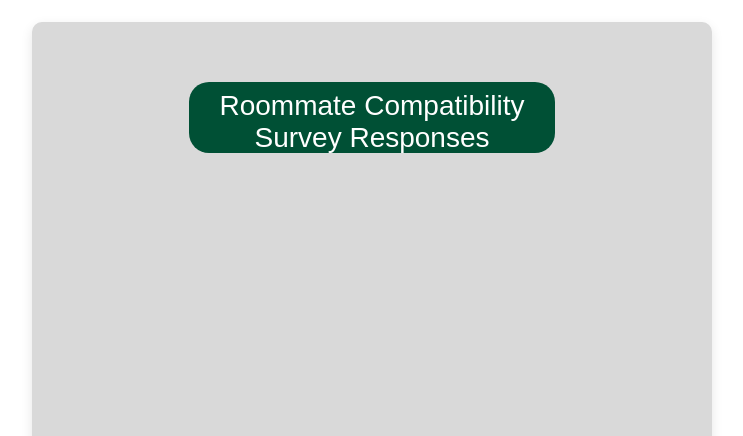
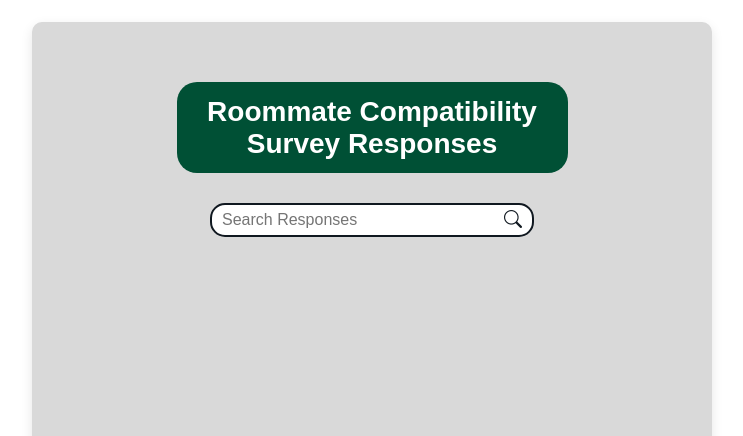
Before and after one commit to Jash1m/SoftwareDevelopmentProject-4155, a Flask app: page /responses in a window 1280 px wide. Shown: the part 128-564 px from the top of the page, without its empty margins (268-1011 px from the left). Run offline with Flask 3, Linux system fonts and the light colour scheme; data that the repository does not hold is empty; some libraries are stand-ins or nearby versions.

Commit message:
MASSIVE Overhaul to a lot of functionality and bug fixes

```diff
--- a/StaticFile/script.js
+++ b/StaticFile/script.js
@@ -41,6 +41,9 @@ function selectMajor() {
 
 //RESPONSES PAGE
 
+//SearchBar
+
+
 //Response Page Dropdown
 function toggleDropdown(id) {
     var dropdown = document.getElementById(id);
@@ -52,7 +55,7 @@ function toggleDropdown(id) {
 }
 
      // Question 1
- const yearOptions = ['Freshman', 'Sophomore', 'Junior', 'Senior', 'Graduate Student'];
+ const yearOptions = ['Default','Freshman', 'Sophomore', 'Junior', 'Senior', 'Graduate Student'];
 
  // create dropdown for editing the "Year" response
  function editResponse(elementId) {
--- a/StaticFile/stylesheets/style.css
+++ b/StaticFile/stylesheets/style.css
@@ -77,7 +77,7 @@ body {
     align-items: center;
 }
 
-/*========================Survey Question (Stacey Designed) CSS========================*/
+/*========================Survey QuestionCSS========================*/
 
 /*container */
 .survey-container {
@@ -112,17 +112,18 @@ body {
 }
 
 /*Roommate Compatibilty Survey header*/
-.survey-header h2 {
+.surveyHeader{
     background-color: var(--Charlotte_Green);
     color: white;
     text-align: center;
+    align-content: center;
     padding: 8px;
-    width: 350px;
-    height: 55px;
+    width: 375px;
+    height: 75px;
     border-radius: 20px;
     margin: 0 auto 30px; /*centering the header and adding spacing on the bottom */
     font-size: 28px;
-    font-weight: normal;
+    font-weight: bold;
 }
 
 /*question haders*/
@@ -484,7 +485,64 @@ footer {
 a {
     text-decoration: none;
 }
-/*======================Responses Page CSS================/
+/*======================Responses Page CSS================/*/
+
+/*Responses Header*/
+
+.responseHeader {
+    background-color: var(--Charlotte_Green);
+    color: white;
+    text-align: center;
+    align-content: center;
+    padding: 8px;
+    width: 375px;
+    height: 75px;
+    border-radius: 20px;
+    margin: 0 auto 30px; /*centering the header and adding spacing on the bottom */
+    font-size: 28px;
+    font-weight: bold;
+}
+
+/* Search Bar Styling */
+.searchBar-Container {
+    display: flex;
+    justify-content: center;
+    flex-direction: row;
+    padding-bottom: 1rem;
+  }
+
+  .searchBar-Bar {
+    width: 20rem;
+    height: 30px;
+    background-color: var(--quartzWhite);
+    border: 2px solid var(--Ore_Black);
+    border-radius: 15px;
+    display: flex;
+    flex-direction: row;
+    align-items: center;
+    overflow: hidden; /* Ensures the rounded corners apply to both input and button */
+  }
+
+  .searchBar-Bar input[type="text"] {
+    border: none;
+    background-color: transparent;
+    width: 100%;
+    height: 100%;
+    font-size: 16px;
+    padding: 0 10px;
+    outline: none;
+  }
+
+  .searchBar-Bar button {
+    font-size: 18px;
+    background: none;
+    border: none;
+    cursor: pointer;
+    padding: 0 10px;
+    color: var(--Ore_Black); /* Adjust color as needed */
+  }
+
+
 /* Response box styling */
 .response-box {
     background-color: white;
--- a/templates/responses.html
+++ b/templates/responses.html
@@ -20,23 +20,29 @@
     <div class="survey-container">
         <div class="survey-box">
             <!-- Header for the Responses Page -->
-            <div class="survey-header">
-                <h2>Roommate Compatibility Survey Responses</h2>
-            </div>
+            <h1 class="responseHeader">Roommate Compatibility Survey Responses</h1>
 
+            <div class="searchBar-Container">
+                <form class="searchBar-Bar">
+                  <input type="text" class="text" placeholder="Search Responses">
+                  <button type="submit">
+                    <i class="bi-search"></i>
+                  </button>
+                </form>
+              </div>
             <!-- Loop Through Each User's Responses -->
             {% for response in all_responses %}
             <div class="response-box">
                 <div class="response-header" onclick="toggleDropdown('dropdown-{{ response.id }}')">
                     <h3>Response ID: {{ response.id }}</h3>
                 </div>
-
                 <!-- Dropdown Content (Hidden by Default) -->
                 <div id="dropdown-{{ response.id }}" class="response-details" style="display:none;">
 
                     <!-- Question 1 -->
                     <div class="response-item-container">
-                        <p class="response-item-title">Year: <span data-category="year-{{ response.id }}" class="response-answer">{{ response.q1 }}</span></p>
+                        <p class="response-item-title">Year: </p>
+                        <span data-category="year-{{ response.id }}" class="response-answer">{{ response.q1 }}</span>
                         <div class="response-item-symbols">
                             <button onclick="editResponse('year-{{ response.id }}')">
                                 <i class="bi bi-pencil-square"></i>
--- a/templates/survey.html
+++ b/templates/survey.html
@@ -19,10 +19,7 @@
     <div class="survey-container">
         <div class="survey-box">
             <div class="survey-section">
-                <div class="survey-header">
-                    <h2>Roommate Compatibility Survey</h2>
-                </div>
-
+                <h1 class="surveyHeader">Roommate Compatibility Survey</h1>
                 <!-- Update the form to submit to the userResponses route -->
                 <form action="/user" method="POST">
                     <!-- Question 1 -->
```
